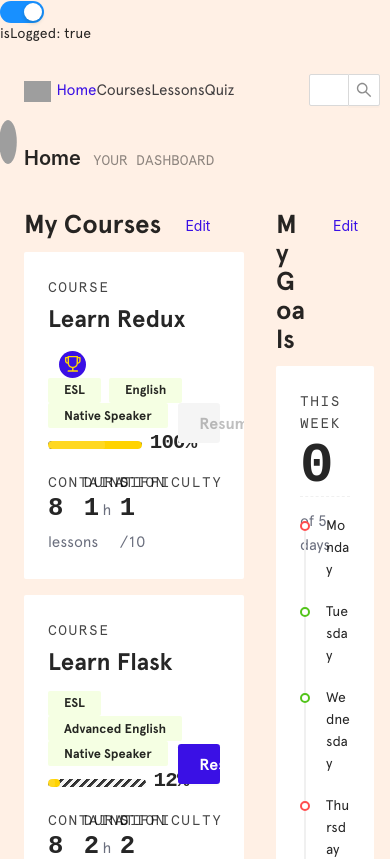
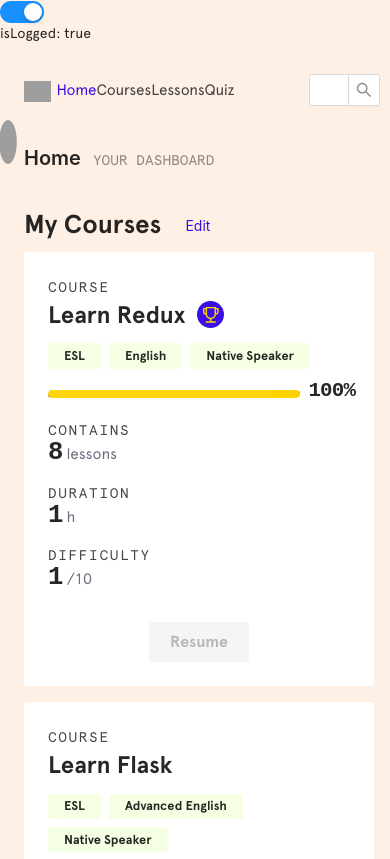
Before and after one commit to antoineGH/sayhello, a React (Create React App) app: page /auth/home in a window 390 px wide. Shown: the top 859 px of the page. Built offline with nearby package versions, Linux system fonts and the light colour scheme; grey boxes are pictures that could not be loaded.

Commit message:
responsive main pages

```diff
--- a/src/App.css
+++ b/src/App.css
@@ -339,6 +339,12 @@ h4.ant-typography,
 	border: none;
 }
 
+.btn_quiz_col {
+	display: flex;
+	justify-content: flex-end;
+	align-items: center;
+}
+
 #login .btn_login:active,
 #register .btn_register:active,
 #forgot .btn_forgot:active,
@@ -627,3 +633,42 @@ h4.ant-typography,
 .modal_switch_profile {
 	width: 802px !important;
 }
+
+@media (max-width: 768px) {
+	.btn_quiz_col {
+		justify-content: flex-start;
+	}
+}
+
+@media (max-width: 576px) {
+	.btn_quiz_col {
+		justify-content: center;
+	}
+
+	.row_statistic {
+		display: flex;
+		justify-content: center;
+	}
+
+	.tag_course {
+		margin-bottom: 0.5rem;
+	}
+
+	.card_course .ant-statistic {
+		margin-bottom: 0.5rem;
+	}
+
+	.card_lesson_summary .ant-statistic {
+		margin-bottom: 0.5rem;
+	}
+
+	.card_quiz_summary .ant-statistic {
+		margin-bottom: 0.5rem;
+	}
+
+	.card_course .ant-statistic-title,
+	.card_lesson_summary .ant-statistic-title,
+	.card_quiz_summary .ant-statistic-title {
+		margin-bottom: 0rem;
+	}
+}
--- a/src/components/course/CourseSummary.tsx
+++ b/src/components/course/CourseSummary.tsx
@@ -35,7 +35,7 @@ const CourseSummary = ({
 	return (
 		<>
 			<Row>
-				<Col span={20}>
+				<Col xs={24} sm={20}>
 					<Row>
 						<Col>
 							<div className='ant-statistic-title'>COURSE</div>
@@ -58,9 +58,13 @@ const CourseSummary = ({
 						)}
 					</Row>
 					<Row>
-						<Col>
+						<Col span={24}>
 							{tags.map((tag) => {
-								return <Tag key={tag}>{tag}</Tag>
+								return (
+									<Tag className='tag_course' key={tag}>
+										{tag}
+									</Tag>
+								)
 							})}
 						</Col>
 					</Row>
@@ -74,8 +78,8 @@ const CourseSummary = ({
 							/>
 						)}
 					</Row>
-					<Row style={{ marginTop: '1rem' }}>
-						<Col span={6}>
+					<Row style={{ marginTop: '1rem' }} className='row_statistic'>
+						<Col xs={24} sm={6}>
 							<Statistic
 								className='stat_course_lower'
 								title='Contains'
@@ -83,10 +87,10 @@ const CourseSummary = ({
 								suffix={getContains(numberLesson, numberQuiz)}
 							/>
 						</Col>
-						<Col span={6}>
+						<Col xs={24} sm={6}>
 							<Statistic className='stat_course_lower' title='Duration' value={duration} suffix='h' />
 						</Col>
-						<Col span={6}>
+						<Col xs={24} sm={6}>
 							<Statistic
 								className='stat_course_lower'
 								title='Difficulty'
@@ -96,14 +100,7 @@ const CourseSummary = ({
 						</Col>
 					</Row>
 				</Col>
-				<Col
-					span={4}
-					className='btn_quiz_col'
-					style={{
-						display: 'flex',
-						justifyContent: 'flex-end',
-						alignItems: 'center',
-					}}>
+				<Col xs={24} md={4} className='btn_quiz_col'>
 					<Button
 						className={completed === 100 ? 'btn_quiz btn_quiz_resume' : 'btn_quiz'}
 						style={{ marginTop: '1rem' }}
--- a/src/components/courseList/CourseList.tsx
+++ b/src/components/courseList/CourseList.tsx
@@ -64,7 +64,7 @@ const CourseList = () => {
 			{courses.map((course, count) => {
 				count++
 				return (
-					<Card key={count} bordered={false} style={{ marginBottom: '1rem' }}>
+					<Card key={count} bordered={false} style={{ marginBottom: '1rem' }} className='card_course'>
 						<CourseSummary
 							key={count}
 							courseID={course.courseID}
--- a/src/components/lesson/LessonSummary.tsx
+++ b/src/components/lesson/LessonSummary.tsx
@@ -1,8 +1,7 @@
+import { Link } from 'react-router-dom'
 import { Button, Col, Row, Statistic, Tooltip, Typography } from 'antd'
-import { CheckSquareOutlined, TrophyOutlined } from '@ant-design/icons'
+import { TrophyOutlined } from '@ant-design/icons'
 import './style.css'
-import { Link } from 'react-router-dom'
-import Course from 'pages/Course'
 
 interface Props {
 	lessonID: number
@@ -31,7 +30,7 @@ const LessonSummary = ({
 	return (
 		<>
 			<Row>
-				<Col span={22}>
+				<Col xs={24} sm={20}>
 					<Row>
 						<Col>
 							<div className='ant-statistic-title'>
@@ -44,7 +43,7 @@ const LessonSummary = ({
 							<Title level={4}>{lessonName}</Title>
 						</Col>
 						{completed ? (
-							<Col span={1}>
+							<Col xs={3} md={2} lg={1}>
 								<Tooltip title='Completed'>
 									<div className='circle'>
 										<TrophyOutlined className='trophy_elem' />
@@ -56,7 +55,7 @@ const LessonSummary = ({
 						)}
 					</Row>
 					<Row>
-						<Col span={4}>
+						<Col xs={{ span: 24, order: 4 }} sm={8} md={6} lg={4}>
 							<Link to={`/auth/course/${courseID}`}>
 								<Statistic
 									className='stat_related'
@@ -66,10 +65,10 @@ const LessonSummary = ({
 								/>
 							</Link>
 						</Col>
-						<Col span={4}>
+						<Col xs={24} sm={8} md={6} lg={4}>
 							<Statistic className='stat_course_lower' title='Duration' value={duration} suffix='h' />
 						</Col>
-						<Col span={4}>
+						<Col xs={24} sm={8} md={6} lg={4}>
 							<Statistic
 								className='stat_course_lower'
 								title='Difficulty'
@@ -79,14 +78,7 @@ const LessonSummary = ({
 						</Col>
 					</Row>
 				</Col>
-				<Col
-					span={2}
-					className='btn_quiz_col'
-					style={{
-						display: 'flex',
-						justifyContent: 'flex-end',
-						alignItems: 'center',
-					}}>
+				<Col xs={24} md={4} className='btn_quiz_col'>
 					<Button
 						style={{ marginTop: '1rem' }}
 						className={completed ? 'btn_quiz btn_quiz_resume' : 'btn_quiz'}
--- a/src/components/lessonCatalog/LessonCatalog.tsx
+++ b/src/components/lessonCatalog/LessonCatalog.tsx
@@ -62,7 +62,7 @@ const LessonCatalog = () => {
 			{lessons.map((lesson, count) => {
 				count++
 				return (
-					<Card key={count} bordered={false} style={{ marginBottom: '1rem' }}>
+					<Card key={count} bordered={false} style={{ marginBottom: '1rem' }} className='card_lesson_summary'>
 						<LessonSummary
 							lessonID={lesson.lessonID}
 							lessonName={lesson.lessonName}
--- a/src/components/quiz/QuizSummary.tsx
+++ b/src/components/quiz/QuizSummary.tsx
@@ -27,7 +27,7 @@ const QuizSummary = ({
 	return (
 		<>
 			<Row>
-				<Col span={22}>
+				<Col xs={24} sm={20}>
 					<Row>
 						<Col>
 							<div className='ant-statistic-title'>QUIZ</div>
@@ -38,7 +38,7 @@ const QuizSummary = ({
 							<Title level={4}>{quizName}</Title>
 						</Col>
 						{score !== -1 ? (
-							<Col span={1}>
+							<Col xs={3} md={2} lg={1}>
 								<Tooltip title={`Completed: Score ${score}%`}>
 									<div className='circle'>
 										<TrophyOutlined className='trophy_elem' />
@@ -51,7 +51,7 @@ const QuizSummary = ({
 					</Row>
 					<Row></Row>
 					<Row>
-						<Col span={4}>
+						<Col xs={{ span: 24, order: 4 }} sm={8} md={6} lg={4}>
 							<Link to={`/auth/lesson/${lessonID}`}>
 								<Statistic
 									className='stat_related'
@@ -61,7 +61,7 @@ const QuizSummary = ({
 								/>
 							</Link>
 						</Col>
-						<Col span={4}>
+						<Col xs={24} sm={8} md={6} lg={4}>
 							<Statistic
 								className='stat_course_lower'
 								title='Contains'
@@ -69,7 +69,7 @@ const QuizSummary = ({
 								suffix='Questions'
 							/>
 						</Col>
-						<Col span={4}>
+						<Col xs={24} sm={8} md={6} lg={4}>
 							<Statistic
 								className='stat_course_lower'
 								title='Difficulty'
@@ -79,14 +79,7 @@ const QuizSummary = ({
 						</Col>
 					</Row>
 				</Col>
-				<Col
-					span={2}
-					style={{
-						display: 'flex',
-						justifyContent: 'flex-end',
-						alignItems: 'center',
-					}}
-					className='btn_quiz_col'>
+				<Col xs={24} md={4} className='btn_quiz_col'>
 					{score !== -1 ? (
 						<div>
 							<Button disabled className='btn_disabled' style={{ marginTop: '1rem' }}>
--- a/src/components/quizCatalog/QuizCatalog.tsx
+++ b/src/components/quizCatalog/QuizCatalog.tsx
@@ -58,7 +58,7 @@ const QuizCatalog = () => {
 			{quizzes.map((quiz, count) => {
 				count++
 				return (
-					<Card key={count} bordered={false} style={{ marginBottom: '1rem' }}>
+					<Card key={count} bordered={false} style={{ marginBottom: '1rem' }} className='card_quiz_summary'>
 						<QuizSummary
 							quizID={quiz.quizID}
 							quizName={quiz.quizName}
--- a/src/pages/Home.tsx
+++ b/src/pages/Home.tsx
@@ -14,20 +14,19 @@ const Home = () => {
 				</Col>
 			</Row>
 			<Row>
-				<Col span={16}>
+				<Col xs={24} xl={16}>
 					<CourseList />
 				</Col>
-				<Col span={8}>
+				<Col xs={24} xl={8}>
 					<Row>
-						<Col span={24}>
+						<Col span={24} sm={12} xl={24}>
 							<Goal />
 						</Col>
-					</Row>
-					<Row>
-						<Col span={24}>
+						<Col xs={24} sm={12} xl={24}>
 							<Score />
 						</Col>
 					</Row>
+					<Row></Row>
 				</Col>
 			</Row>
 		</>
```
